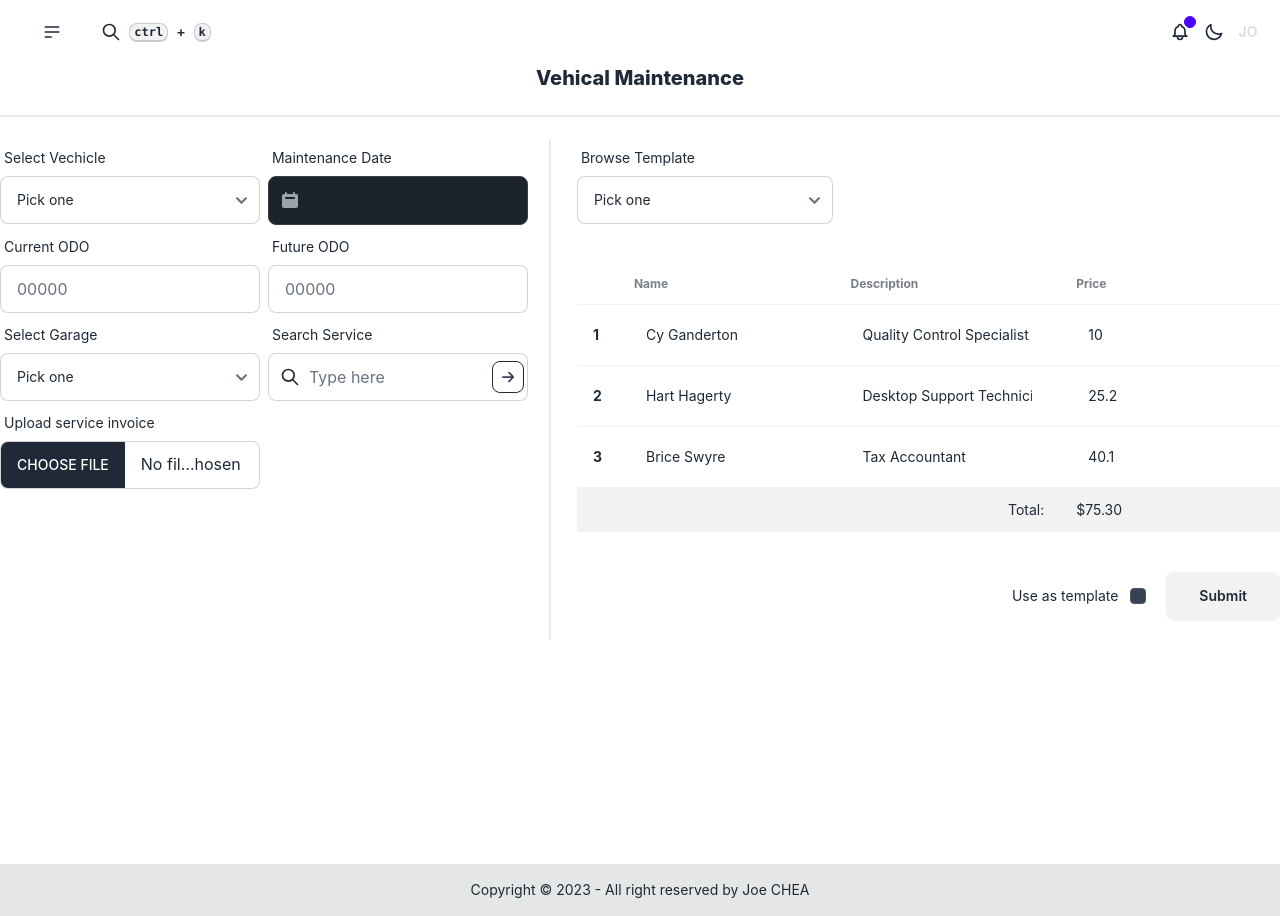
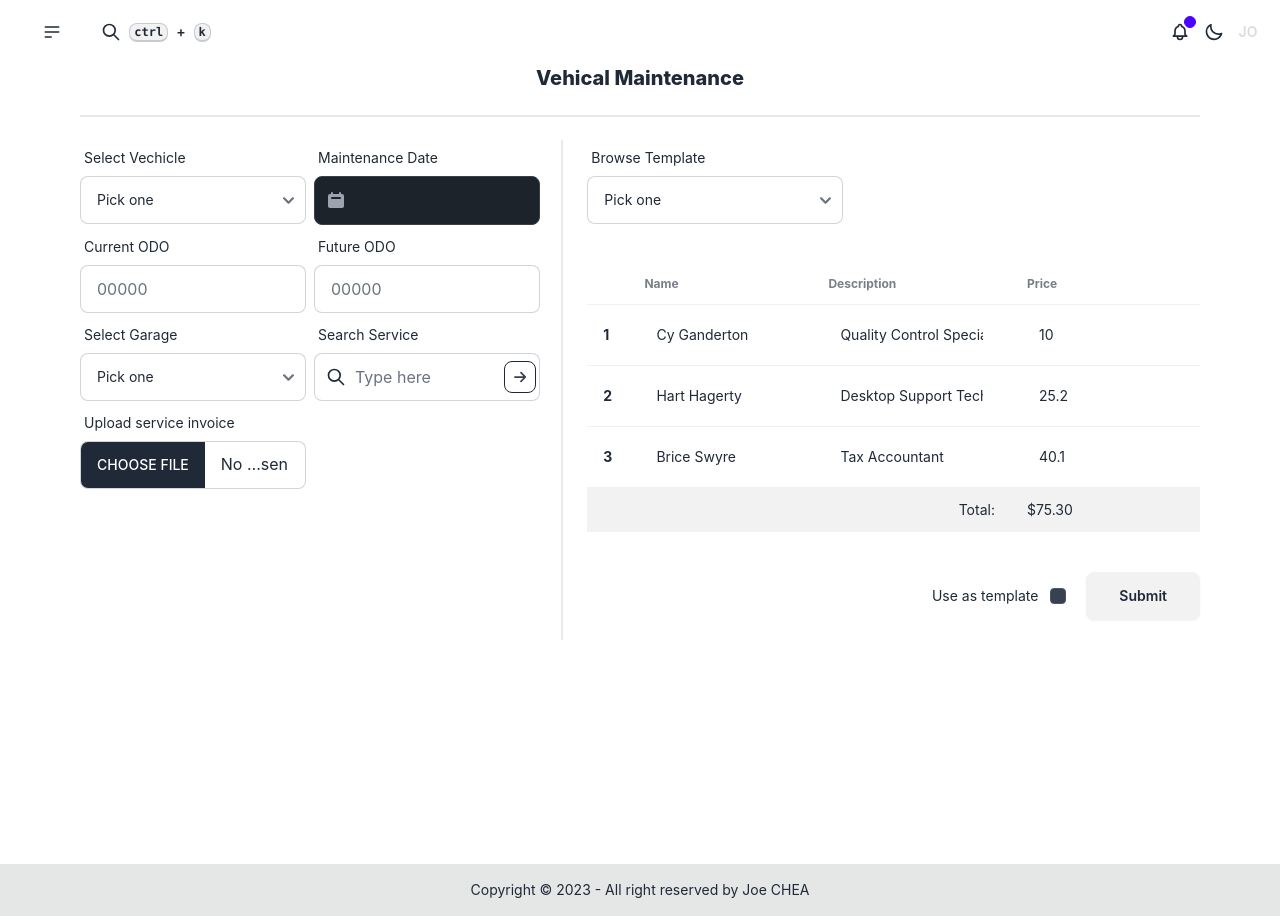
Before and after one commit to joechea-aupp/vehicle-maintenance, a React (Create React App) app: page / in a window 1280 px wide. Built offline with nearby package versions, Linux system fonts and the light colour scheme.

Commit message:
refactor container magin
add menu record in db

```diff
--- a/db.json
+++ b/db.json
@@ -1,4 +1,16 @@
 {
+  "menu": [
+    {
+      "id": 1,
+      "name": "Vechicle Maintenance",
+      "path": "/"
+    },
+    {
+      "id": 2,
+      "name": "Report",
+      "path": "/report"
+    }
+  ],
   "reports": [
     {
       "vehicle": "Lexus RX200",
--- a/src/components/GlobalSearch.tsx
+++ b/src/components/GlobalSearch.tsx
@@ -75,7 +75,7 @@ export default function GlobalSearch() {
             </div>
             <input
               type="text"
-              placeholder="Type here"
+              placeholder="Search ..."
               className="input input-bordered block pl-10"
               style={{ width: "100%" }}
             />
--- a/src/pages/maintenances/VechicalMain.tsx
+++ b/src/pages/maintenances/VechicalMain.tsx
@@ -2,7 +2,7 @@ import VechicalForm from "./VechicalForm";
 
 export default function VechicalMain() {
   return (
-    <div className="container md:mx-auto mx-10 md:h-screen">
+    <div className="container md:mx-auto px-20 md:h-screen">
       <div className="flex justify-center">
         <h1 className="text-xl font-extrabold">Vehical Maintenance</h1>
       </div>
```
